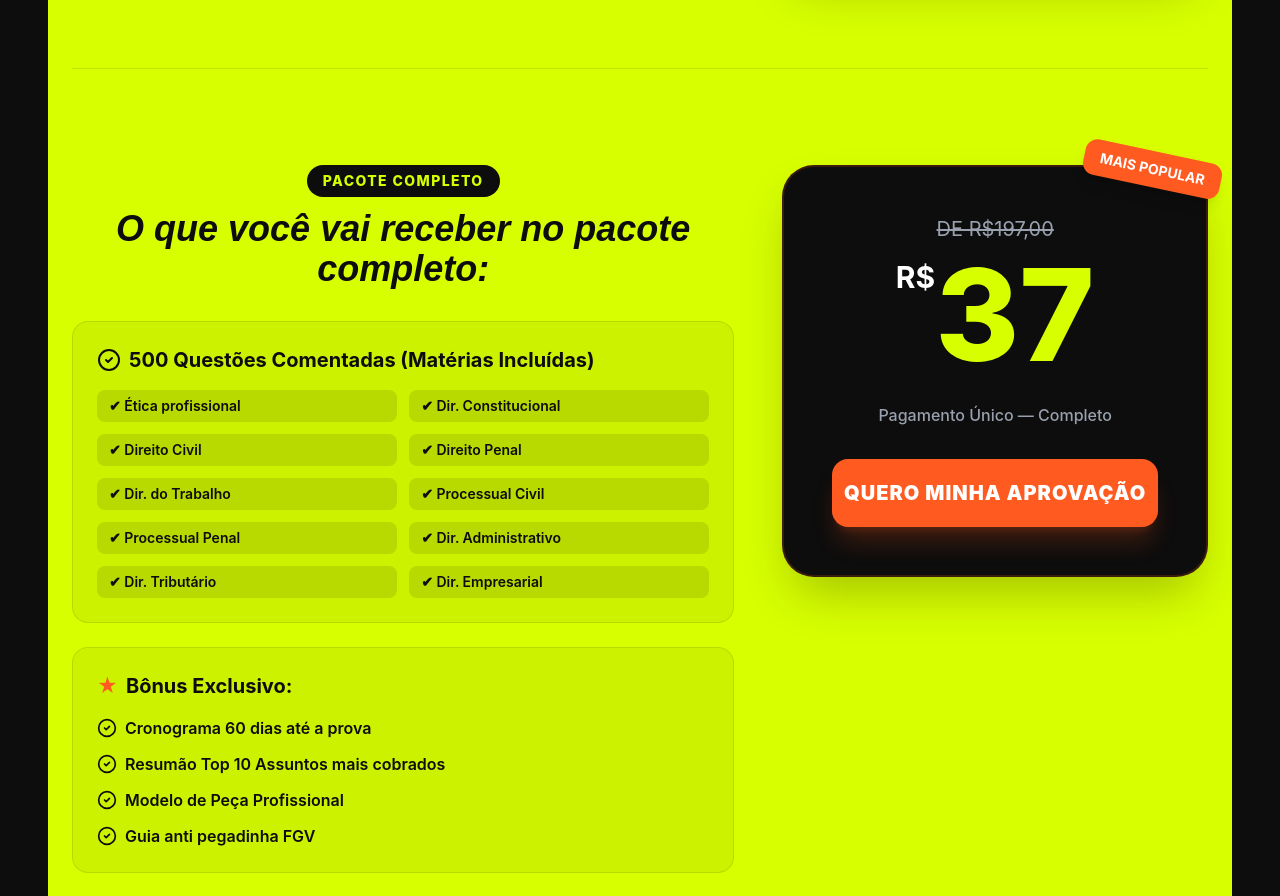
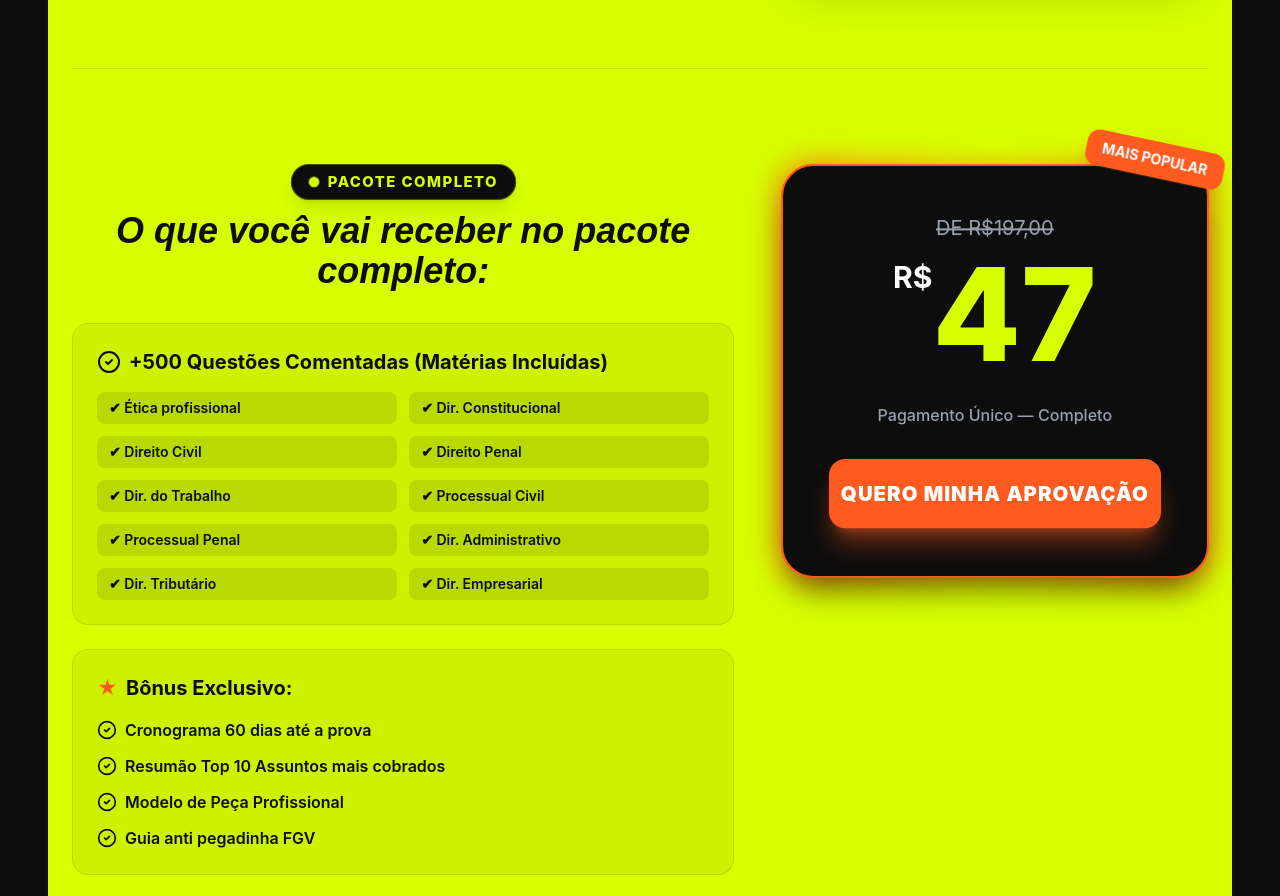
Before and after one commit to nepomucenoa151-cloud/OAB-Comentada, a React (Vite) app: page / in a window 1280 px wide. Shown: the part 4820-5716 px from the top of the page. Built offline with nearby package versions, Linux system fonts and the light colour scheme.

Commit message:
nova atualização

```diff
--- a/src/App.tsx
+++ b/src/App.tsx
@@ -309,24 +309,32 @@ export default function App() {
 
           <div className="h-px bg-brand-dark/10 w-full" />
 
-          {/* Package R$ 37 */}
+          {/* Package R$ 47 */}
           <div className="grid lg:grid-cols-5 gap-12 items-start">
             <div className="lg:col-span-3 space-y-8">
               <FadeIn>
                 <div className="text-center mb-8">
-                  <span className="bg-brand-dark text-brand-primary text-xs md:text-sm font-extrabold uppercase tracking-widest px-4 py-1.5 rounded-full mb-3 inline-block">
+                  <motion.span
+                    animate={{ scale: [1, 1.06, 1] }}
+                    transition={{ repeat: Infinity, duration: 2, ease: "easeInOut" }}
+                    className="bg-brand-dark text-brand-primary text-xs md:text-sm font-extrabold uppercase tracking-widest px-4 py-1.5 rounded-full mb-3 inline-flex items-center gap-2 shadow-lg border border-brand-primary/30"
+                  >
+                    <span className="relative flex h-2.5 w-2.5">
+                      <span className="animate-ping absolute inline-flex h-full w-full rounded-full bg-brand-primary opacity-80"></span>
+                      <span className="relative inline-flex rounded-full h-2.5 w-2.5 bg-brand-primary"></span>
+                    </span>
                     PACOTE COMPLETO
-                  </span>
+                  </motion.span>
                   <h2 className="font-display text-3xl md:text-4xl font-extrabold italic text-brand-dark">
                     O que você vai receber no pacote completo:
                   </h2>
                 </div>
 
-                {/* 500 Questões Comentadas */}
+                {/* +500 Questões Comentadas */}
                 <div className="bg-brand-dark/5 p-6 rounded-2xl mb-6 border border-brand-dark/10">
                   <h3 className="font-bold text-xl mb-4 flex items-center gap-2 text-brand-dark">
                     <CheckCircle2 className="w-6 h-6 shrink-0" />
-                    500 Questões Comentadas (Matérias Incluídas)
+                    +500 Questões Comentadas (Matérias Incluídas)
                   </h3>
                   <div className="grid grid-cols-2 gap-3 text-sm font-semibold">
                     {[
@@ -379,22 +387,46 @@ export default function App() {
 
             <div className="lg:col-span-2">
               <FadeIn delay={0.2}>
-                <div className="bg-brand-dark p-8 md:p-12 rounded-[2rem] text-center text-white shadow-2xl relative border-2 border-brand-accent/20">
-                  <div className="absolute -top-4 -right-4 bg-brand-accent text-white px-4 py-2 rounded-xl text-sm font-bold rotate-12 shadow-lg z-20">MAIS POPULAR</div>
+                <div className="relative">
+                  {/* Aura / Halo pulsante atrás do card */}
+                  <div className="absolute -inset-1.5 rounded-[2.3rem] bg-linear-to-r from-brand-accent via-brand-primary to-brand-accent opacity-40 blur-lg animate-pulse pointer-events-none -z-10" />
+
+                  <motion.div
+                    animate={{
+                      scale: [1, 1.025, 1],
+                      boxShadow: [
+                        "0 20px 30px -10px rgba(0, 0, 0, 0.5), 0 0 20px rgba(255, 90, 31, 0.35)",
+                        "0 25px 45px -10px rgba(0, 0, 0, 0.6), 0 0 40px rgba(255, 90, 31, 0.75)",
+                        "0 20px 30px -10px rgba(0, 0, 0, 0.5), 0 0 20px rgba(255, 90, 31, 0.35)"
+                      ]
+                    }}
+                    transition={{
+                      repeat: Infinity,
+                      duration: 2.2,
+                      ease: "easeInOut"
+                    }}
+                    className="bg-brand-dark p-8 md:p-12 rounded-[2rem] text-center text-white relative border-2 border-brand-accent"
+                  >
+                    <div className="absolute -top-4 -right-4 bg-brand-accent text-white px-4 py-2 rounded-xl text-sm font-bold rotate-12 shadow-lg z-20 animate-bounce">
+                      MAIS POPULAR
+                    </div>
                     <span className="text-gray-400 line-through text-xl block mb-2">DE R$197,00</span>
                     <div className="flex justify-center items-start mb-6">
                       <span className="text-3xl font-bold mt-2">R$</span>
-                    <span className="text-8xl md:text-9xl font-extrabold text-brand-primary leading-none">37</span>
+                      <span className="text-8xl md:text-9xl font-extrabold text-brand-primary leading-none">47</span>
                     </div>
                     <p className="text-gray-400 mb-8 font-medium">Pagamento Único — Completo</p>
-                  <a
+                    <motion.a
+                      animate={{ scale: [1, 1.04, 1] }}
+                      transition={{ repeat: Infinity, duration: 1.6, ease: "easeInOut" }}
                       href="https://pay.wiapy.com/ZKQs_w7h-E"
                       target="_blank"
                       rel="noopener noreferrer"
-                    className="block w-full bg-brand-accent hover:opacity-95 active:scale-[0.98] transition-all py-4 sm:py-5 rounded-2xl font-black text-lg sm:text-xl shadow-xl shadow-brand-accent/20 uppercase tracking-wider text-center"
+                      className="block w-full bg-brand-accent hover:opacity-95 active:scale-[0.98] transition-all py-4 sm:py-5 rounded-2xl font-black text-lg sm:text-xl shadow-xl shadow-brand-accent/40 uppercase tracking-wider text-center cursor-pointer"
                     >
                       QUERO MINHA APROVAÇÃO
-                  </a>
+                    </motion.a>
+                  </motion.div>
                 </div>
               </FadeIn>
             </div>
@@ -522,14 +554,14 @@ export default function App() {
 
                 {/* Benefits List */}
                 <div className="space-y-4 bg-white/5 p-6 rounded-2xl border border-white/5 mb-8">
-                  <h4 className="font-bold text-[#d7ff00] text-sm uppercase tracking-wider mb-2">🎁 Benefícios Inclusos (Os mesmos do pacote de R$ 37):</h4>
+                  <h4 className="font-bold text-[#d7ff00] text-sm uppercase tracking-wider mb-2">🎁 Benefícios Inclusos (Os mesmos do pacote de R$ 47):</h4>
 
                   <div className="space-y-4 text-sm md:text-base">
                     {/* Item 1 */}
                     <div className="flex items-start gap-3">
                       <CheckCircle2 className="w-5 h-5 text-[#d7ff00] shrink-0 mt-0.5" />
                       <div>
-                        <p className="font-bold text-white">500 Questões Comentadas (Matérias Incluídas):</p>
+                        <p className="font-bold text-white">+500 Questões Comentadas (Matérias Incluídas):</p>
                         <p className="text-gray-400 text-xs md:text-sm mt-1 leading-relaxed">
                           Ética profissional, Dir. Constitucional, Direito Civil, Direito Penal, Dir. do Trabalho, Processual Civil, Processual Penal, Dir. Administrativo, Dir. Tributário, Dir. Empresarial.
                         </p>
@@ -572,7 +604,7 @@ export default function App() {
                 <div className="text-center space-y-6">
                   <div>
                     <span className="text-gray-500 line-through text-sm md:text-base mr-3">DE R$ 197,00</span>
-                    <span className="text-gray-400 line-through text-xs md:text-sm mr-3">OU R$ 37,00</span>
+                    <span className="text-gray-400 line-through text-xs md:text-sm mr-3">OU R$ 47,00</span>
                     <div className="flex justify-center items-start mt-2">
                       <span className="text-xl md:text-2xl font-bold mt-1 text-[#d7ff00]">R$</span>
                       <span className="text-6xl md:text-7xl font-extrabold text-[#d7ff00] leading-none">27</span>
@@ -582,14 +614,16 @@ export default function App() {
 
                   <div className="space-y-4">
                     {/* Primary Button for discount */}
-                    <a
+                    <motion.a
+                      animate={{ scale: [1, 1.03, 1] }}
+                      transition={{ repeat: Infinity, duration: 1.8, ease: "easeInOut" }}
                       href="https://pay.wiapy.com/rg85iH1OSm"
                       target="_blank"
                       rel="noopener noreferrer"
-                      className="block w-full bg-[#d7ff00] text-brand-dark hover:opacity-95 active:scale-[0.98] transition-all py-4 sm:py-5 rounded-2xl font-black text-lg sm:text-xl shadow-xl shadow-[#d7ff00]/20 uppercase tracking-wider text-center"
+                      className="block w-full bg-[#d7ff00] text-brand-dark hover:opacity-95 active:scale-[0.98] transition-all py-4 sm:py-5 rounded-2xl font-black text-lg sm:text-xl shadow-xl shadow-[#d7ff00]/20 uppercase tracking-wider text-center cursor-pointer"
                     >
                       QUERO O PACOTE COMPLETO POR R$ 27
-                    </a>
+                    </motion.a>
 
                     {/* Basic option */}
                     <a
```
Lines whose indentation alone changed are shown as unchanged.
